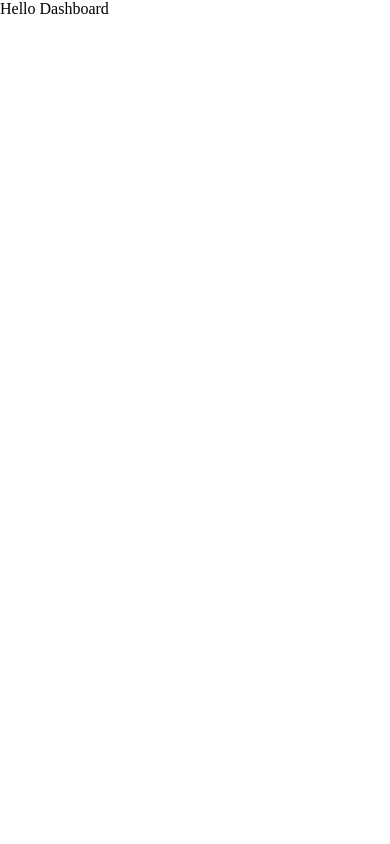
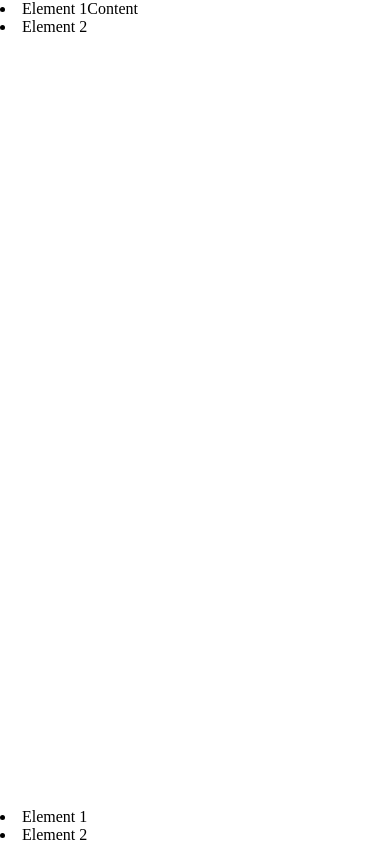
Before and after one commit to Avdiji/home_dashboard, a React (Vite) app in the folder frontend/: page / in a window 390 px wide. Built offline with nearby package versions, Linux system fonts and the light colour scheme.

Commit message:
setting up layout

```diff
--- a/frontend/package.json
+++ b/frontend/package.json
@@ -15,6 +15,7 @@
     "react-dom": "^19.2.7"
   },
   "devDependencies": {
+    "@csstools/postcss-global-data": "^4.0.0",
     "@eslint/js": "^10.0.1",
     "@types/react": "^19.2.17",
     "@types/react-dom": "^19.2.3",
--- a/frontend/postcss.config.js
+++ b/frontend/postcss.config.js
@@ -1,11 +1,8 @@
- export default {
+  export default {
     plugins: {
-      'postcss-custom-media': {
-        customMedia: {
-          '--mobile-break':  '(max-width: 599px)',
-          '--tablet-break':  '(min-width: 600px)',
-          '--desktop-break': '(min-width: 1200px)',
-        },
+      '@csstools/postcss-global-data': {
+        files: ['src/theme/media_breakpoints.css'],
       },
+      'postcss-custom-media': {},
     },
   };
--- a/frontend/src/App.jsx
+++ b/frontend/src/App.jsx
@@ -1,3 +1,8 @@
+import Layout from "./components/layout/Layout";
+
 export default function App() {
-  return <div>Hello Dashboard</div>
+  return(<Layout>
+    <div>Content</div>
+  </Layout>
+  );
 }
--- /dev/null
+++ b/frontend/src/components/feature_panel/feature_panel.jsx
@@ -0,0 +1,10 @@
+import classes from "./feature_panel.module.css";
+
+export default function FeaturePanel() {
+  return (
+    <nav className={classes.feature_panel}>
+      <li>Element 1</li>
+      <li>Element 2</li>
+    </nav>
+  );
+}
--- /dev/null
+++ b/frontend/src/components/feature_panel/feature_panel.module.css
@@ -0,0 +1,8 @@
+.feature_panel {
+    display: flex;
+    flex-direction: column;
+}
+
+@media (--mobile-break) {
+    .feature_panel { flex-direction: row;}
+}
--- /dev/null
+++ b/frontend/src/components/layout/layout.jsx
@@ -0,0 +1,20 @@
+import FeaturePanel from "../feature_panel/feature_panel";
+import classes from "./layout.module.css";
+
+export default function Layout(props) {
+  return (
+    <div className={classes.layout}>
+
+      <div className={classes.sidebar}>
+        <FeaturePanel />
+      </div>
+
+      <main className={classes.content}>{props.children}</main>
+
+      <div className={classes.bottombar}>
+        <FeaturePanel />
+      </div>
+
+    </div>
+  );
+}
--- /dev/null
+++ b/frontend/src/components/layout/layout.module.css
@@ -0,0 +1,41 @@
+.layout {
+  display: flex;
+}
+
+.bottombar {
+  position: fixed;
+  justify-content: center;
+  bottom: 0;
+  left: 0;
+  right: 0;
+}
+
+@media (--mobile-break) {
+  .layout {
+    flex-direction: column;
+  }
+  .sidebar {
+    display: none;
+  }
+  .bottombar {
+    display: flex;
+  }
+}
+
+@media (--tablet-break) {
+  .sidebar {
+    display: flex;
+  }
+  .bottombar {
+    display: none;
+  }
+}
+
+@media (--desktop-break) {
+  .sidebar {
+    display: flex;
+  }
+  .bottombar {
+    display: none;
+  }
+}
--- /dev/null
+++ b/frontend/src/theme/media_breakpoints.css
@@ -0,0 +1,3 @@
+@custom-media --mobile-break  (max-width: 599px);
+@custom-media --tablet-break  (min-width: 600px);
+@custom-media --desktop-break (min-width: 1200px);
```
Also changed, not shown: 1 other file (tests, documents, lock files or other folders).
